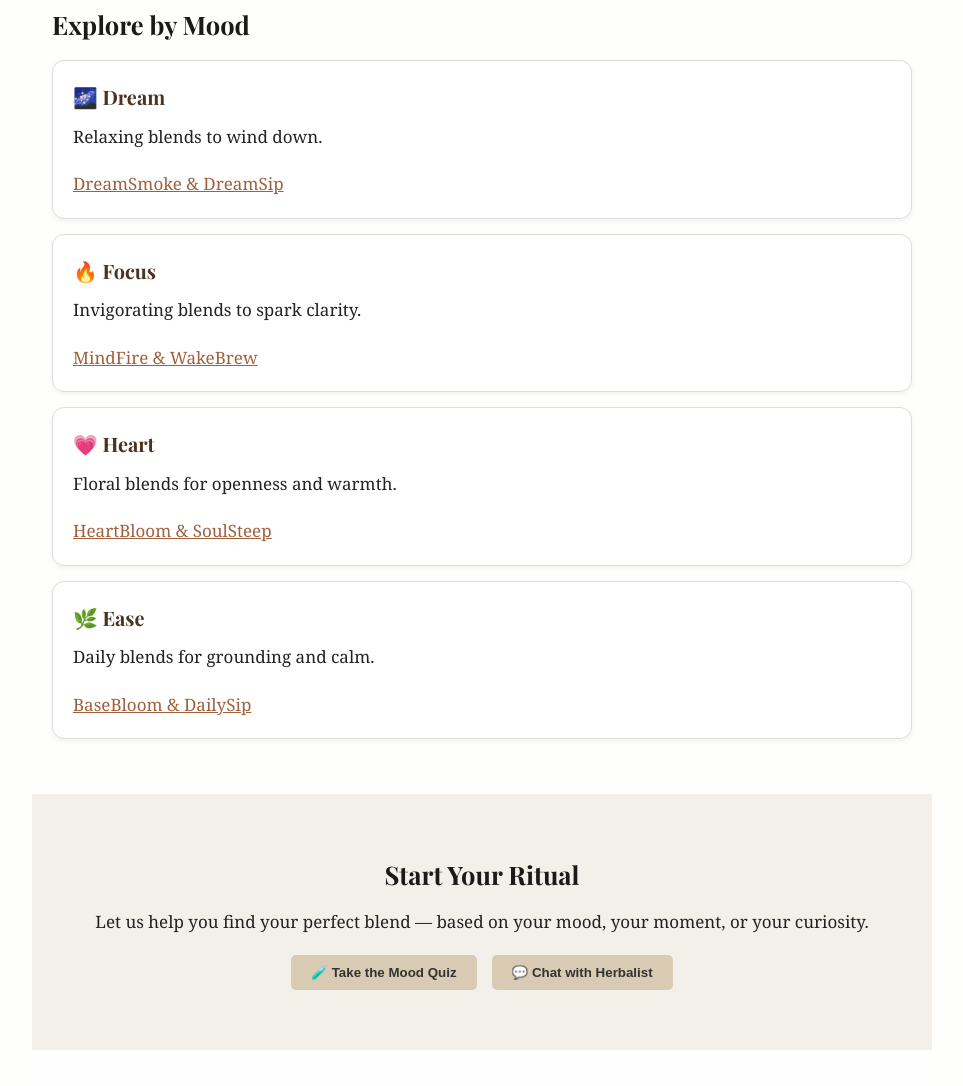
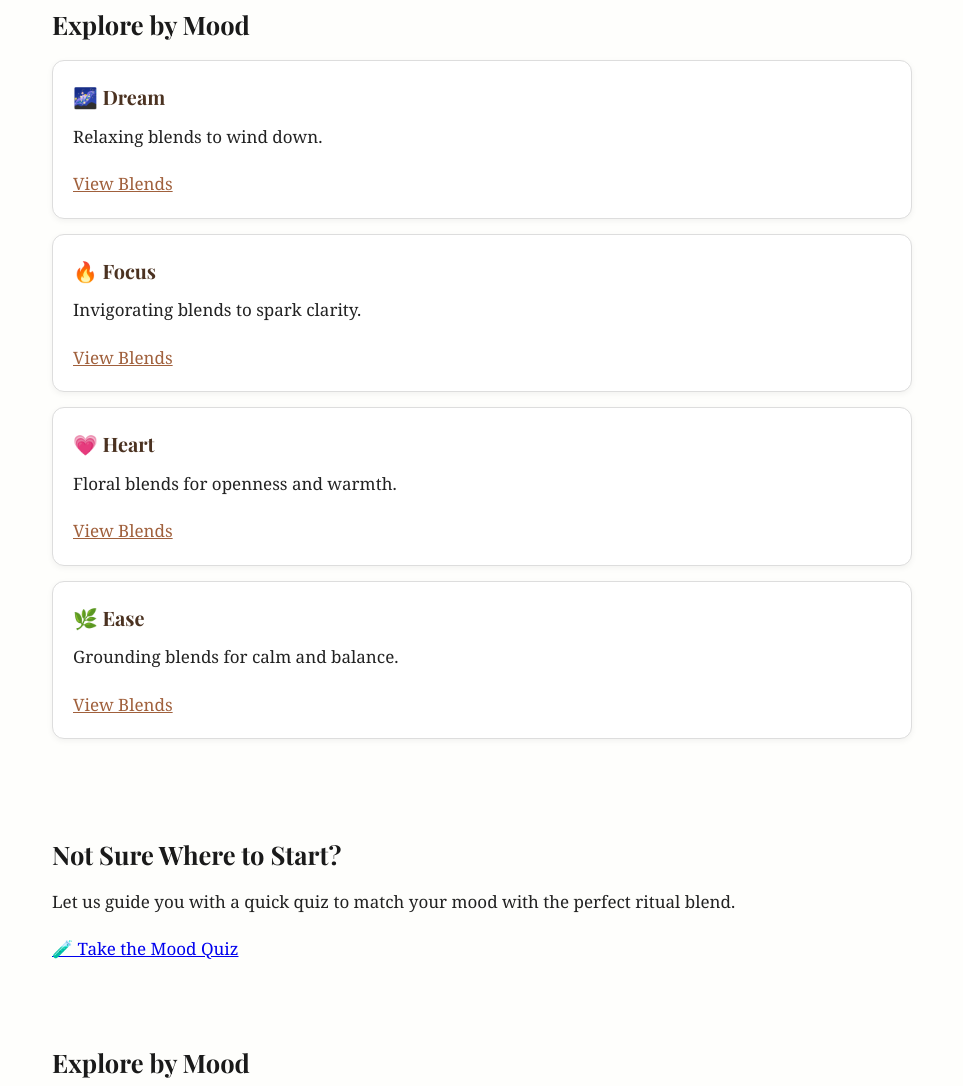
Before and after one commit to Nightbloomherbals/nightbloom-site, a plain HTML site: page index.html in a window 1280 px wide. Shown: the part 740-1826 px from the top of the page, without its empty margins (158-1121 px from the left). Drawn offline with nearby package versions, Linux system fonts and the light colour scheme.

Commit message:
Update index.html

```diff
--- a/index.html
+++ b/index.html
@@ -30,6 +30,40 @@
     <a href="#moods" class="scroll-down">▼ Begin Your Journey</a>
   </div>
 </header>
+
+<!-- Mood-Based Preview Section -->
+<section id="moods" class="mood-preview">
+  <h2>Explore by Mood</h2>
+  <div class="mood-grid">
+    <div class="mood-tile">
+      <h3>🌌 Dream</h3>
+      <p>Relaxing blends to wind down.</p>
+      <a href="#shop-dream">View Blends</a>
+    </div>
+    <div class="mood-tile">
+      <h3>🔥 Focus</h3>
+      <p>Invigorating blends to spark clarity.</p>
+      <a href="#shop-focus">View Blends</a>
+    </div>
+    <div class="mood-tile">
+      <h3>💗 Heart</h3>
+      <p>Floral blends for openness and warmth.</p>
+      <a href="#shop-heart">View Blends</a>
+    </div>
+    <div class="mood-tile">
+      <h3>🌿 Ease</h3>
+      <p>Grounding blends for calm and balance.</p>
+      <a href="#shop-ease">View Blends</a>
+    </div>
+  </div>
+</section>
+
+<!-- Gentle Quiz Callout -->
+<section class="quiz-callout">
+  <h2>Not Sure Where to Start?</h2>
+  <p>Let us guide you with a quick quiz to match your mood with the perfect ritual blend.</p>
+  <a href="#quiz" class="quiz-button">🧪 Take the Mood Quiz</a>
+</section>
 
   <!-- Mood-Based Shop Categories -->
   <section id="shop" class="shop-section">
```
